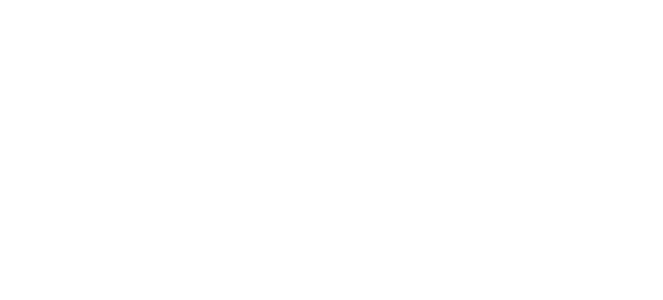
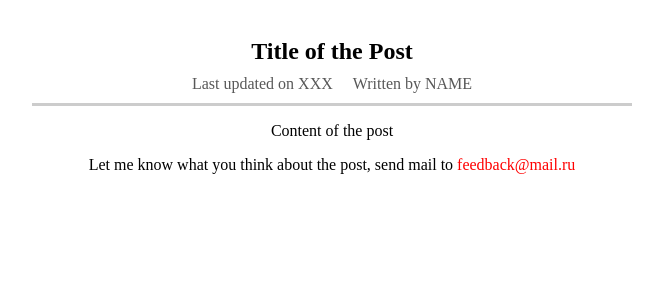
Before and after one commit to apoluektova/nuxt-project, a Nuxt app: page /posts/1 in a window 1280 px wide. Before the commit this address had no page. Shown: the top 300 px of the page, without its empty margins (308-971 px from the left). Built offline with nearby package versions, Linux system fonts and the light colour scheme.

Commit message:
Add basic pages structure

```diff
--- /dev/null
+++ b/pages/about/index.vue
@@ -0,0 +1,16 @@
+<template>
+  <div class="about-page">
+    <h1>This is my absolutely fantastic "About Me" Page!</h1>
+    <p>Lorem ipsum, dolor sit amet consectetur adipisicing elit. Totam officiis ab voluptatibus assumenda error quas deleniti eius? Suscipit, numquam? Quis aliquid non animi numquam amet voluptas dolorum sunt aspernatur commodi?</p>
+    <p>Lorem ipsum, dolor sit amet consectetur adipisicing elit. Totam officiis ab voluptatibus assumenda error quas deleniti eius? Suscipit, numquam? Quis aliquid non animi numquam amet voluptas dolorum sunt aspernatur commodi?</p>
+    <p>Lorem ipsum, dolor sit amet consectetur adipisicing elit. Totam officiis ab voluptatibus assumenda error quas deleniti eius? Suscipit, numquam? Quis aliquid non animi numquam amet voluptas dolorum sunt aspernatur commodi?</p>
+    <p>Lorem ipsum, dolor sit amet consectetur adipisicing elit. Totam officiis ab voluptatibus assumenda error quas deleniti eius? Suscipit, numquam? Quis aliquid non animi numquam amet voluptas dolorum sunt aspernatur commodi?</p>
+  </div>
+</template>
+
+<style scoped>
+.about-page {
+  text-align: center;
+  padding: 30px;
+}
+</style>
--- a/pages/index.vue
+++ b/pages/index.vue
@@ -1,5 +1,5 @@
 <template>
-  <Tutorial/>
+  <h1>Nuxt.js course app</h1>
 </template>
 
 <script>
--- /dev/null
+++ b/pages/posts/_id/index.vue
@@ -0,0 +1,69 @@
+<template>
+  <div class="single-post-page">
+    <section class="post">
+      <h2 class="post-title">Title of the Post</h2>
+      <div class="post-details">
+        <div class="post-detail">Last updated on XXX</div>
+        <div class="post-detail">Written by NAME</div>
+      </div>
+      <p class="post-content">Content of the post</p>
+    </section>
+    <section class="post-feedback">
+      <p>Let me know what you think about the post, send mail to <a href="mailto:feedback@mail.ru">feedback@mail.ru</a></p>
+    </section>
+  </div>
+</template>
+
+<style scoped>
+.single-post-page {
+  padding: 30px;
+  text-align: center;
+  box-sizing: border-box;
+}
+
+.post {
+  width: 100%;
+}
+
+@media (min-width: 768px) {
+  .post {
+    width: 600px;
+    margin: auto;
+  }
+}
+
+.post-title {
+  margin: 0;
+}
+
+.post-details {
+  padding: 10px;
+  box-sizing: border-box;
+  border-bottom: 3px solid #ccc;
+  display: flex;
+  justify-content: center;
+  align-items: center;
+  flex-direction: column;
+}
+
+@media (min-width: 768px) {
+  .post-details {
+    flex-direction: row;
+  }
+}
+
+.post-detail {
+  color: rgb(88, 88, 88);
+  margin: 0 10px;
+}
+
+.post-feedback a {
+  color: red;
+  text-decoration: none;
+}
+
+.post-feedback a:hover,
+.post-feedback a:active {
+  color: salmon;
+}
+</style>
--- /dev/null
+++ b/pages/posts/index.vue
@@ -0,0 +1,13 @@
+<template>
+  <div class="posts-page">
+
+  </div>
+</template>
+
+<style scoped>
+.posts-page {
+  display: flex;
+  justify-content: center;
+  align-items: center;
+}
+</style>
```
